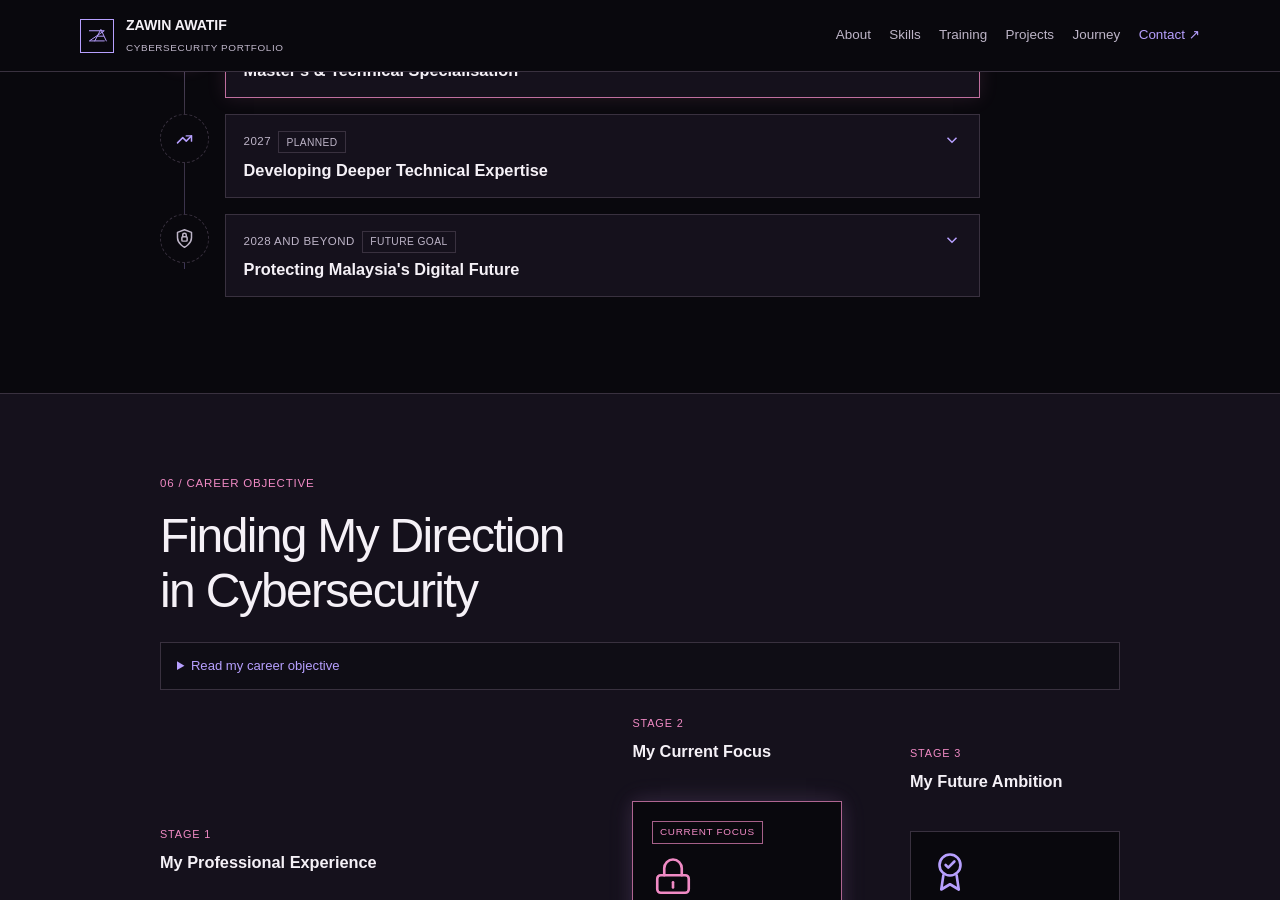
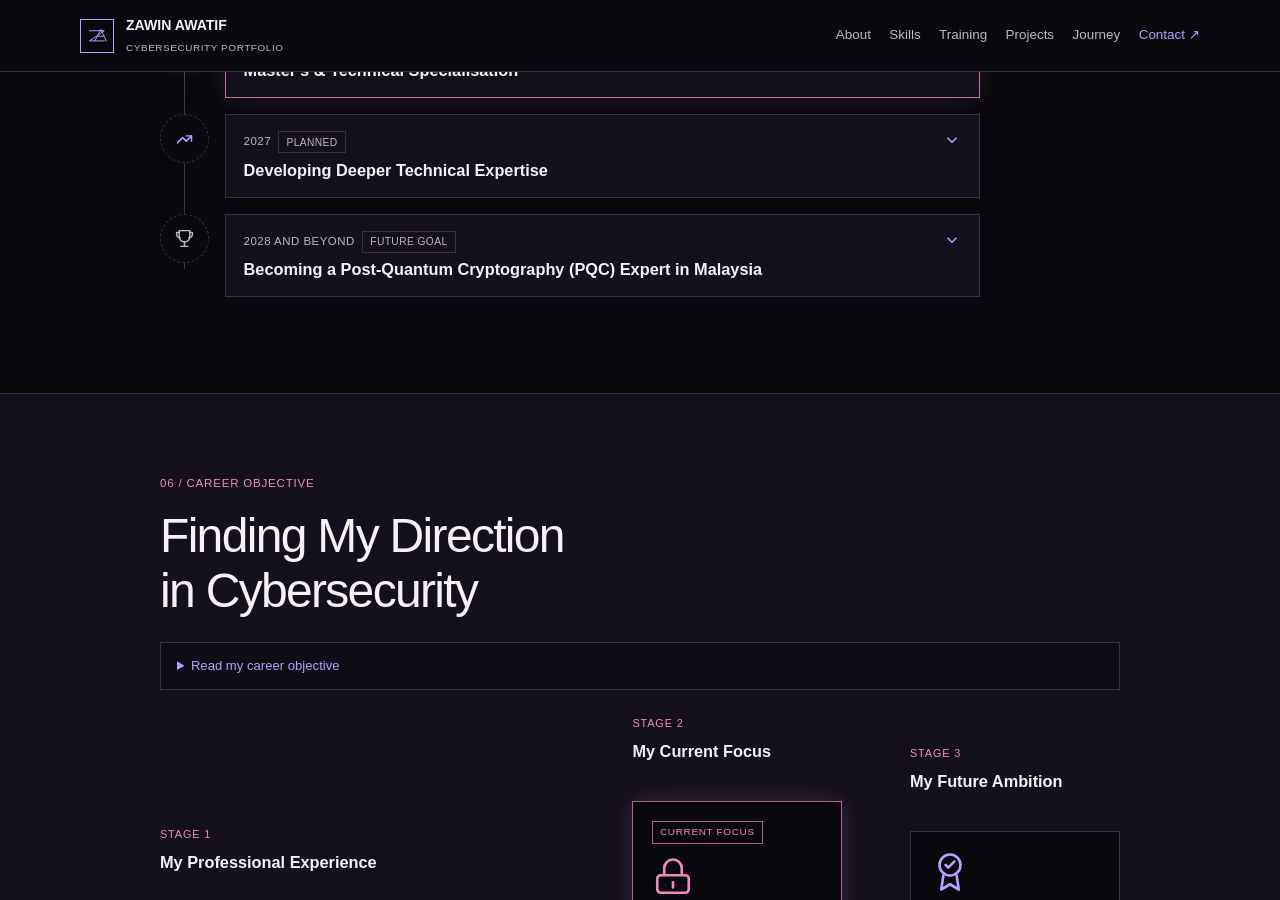
Before and after one commit to WinZapri/cybersecurity-portfolio, a Jekyll site: the page built from index.md, in a window 1280 px wide and 900 px high, scrolled down 5767 px. Built offline with Jekyll 4.4.1, drawn with Linux system fonts in a browser that asks for light colours.

Commit message:
docs: revise post-quantum career ambition
Co-authored-by: Copilot App <223556219+Copilot@users.noreply.github.com>

```diff
--- a/index.md
+++ b/index.md
@@ -288,15 +288,15 @@ description: Coursework and learning notes by Zawin Awatif, a postgraduate cyber
 
       <article class="roadmap-item roadmap-item--future">
         <div class="roadmap-marker" aria-hidden="true">
-          <svg viewBox="0 0 24 24"><path d="M12 22s8-4 8-11V5l-8-3-8 3v6c0 7 8 11 8 11z"/><rect x="9" y="10" width="6" height="5" rx="1"/><path d="M10 10V8a2 2 0 0 1 4 0v2"/></svg>
+          <svg viewBox="0 0 24 24"><path d="M6 3h12v7a6 6 0 0 1-12 0z"/><path d="M8 21h8M12 16v5M6 5H3v2a4 4 0 0 0 4 4M18 5h3v2a4 4 0 0 1-4 4"/></svg>
         </div>
         <button class="roadmap-card" type="button" aria-expanded="false" aria-controls="roadmap-description-6">
           <span class="roadmap-card-head">
             <span><span class="roadmap-date">2028 and Beyond</span><span class="roadmap-status">Future Goal</span></span>
             <svg class="roadmap-chevron" viewBox="0 0 24 24" aria-hidden="true"><path d="m6 9 6 6 6-6"/></svg>
           </span>
-          <span class="roadmap-title">Protecting Malaysia's Digital Future</span>
-          <span class="roadmap-description" id="roadmap-description-6" hidden>My long-term ambition is to become an expert in <span class="roadmap-highlight">Post-Quantum Cryptography (PQC)</span> and <span class="roadmap-highlight">cryptanalysis</span>, helping Malaysia strengthen its cyber defenses against emerging threats. I aim to deepen my technical expertise in encryption, data protection and <span class="roadmap-highlight">quantum-resistant security</span> through research and practical experience. Ultimately, I hope to contribute to Malaysia’s cybersecurity resilience and become a recognised specialist in protecting the nation’s digital future.</span>
+          <span class="roadmap-title">Becoming a Post-Quantum Cryptography (PQC) Expert in Malaysia</span>
+          <span class="roadmap-description" id="roadmap-description-6" hidden>My ambition is to become a recognised expert in Post-Quantum Cryptography (PQC) and cryptanalysis, contributing to Malaysia’s cybersecurity resilience. I aim to advance quantum-resistant encryption, strengthen data protection and help safeguard Malaysia’s digital infrastructure against emerging cyber threats.</span>
         </button>
       </article>
     </div>
```
